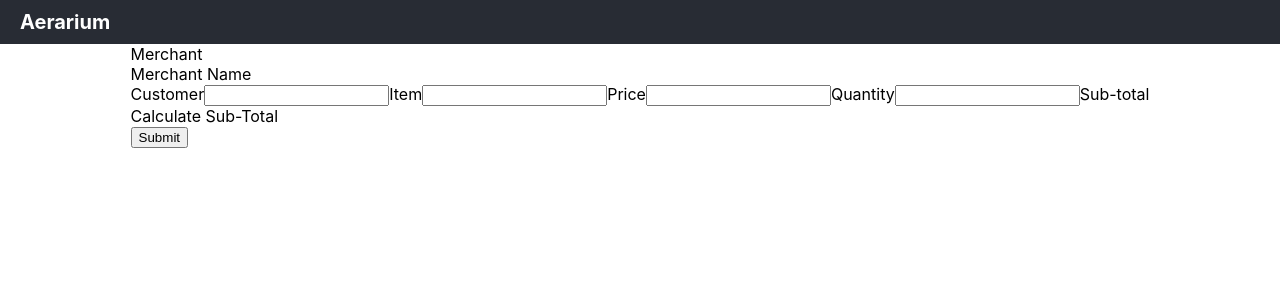
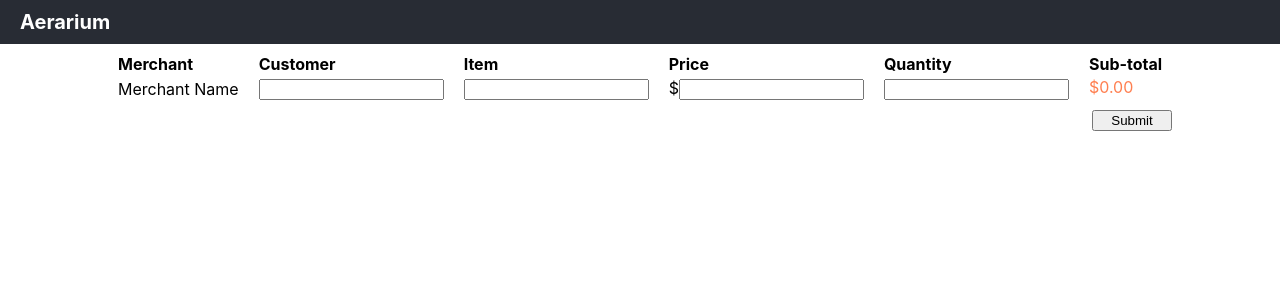
Before and after one commit to julesnuggy/invoice-ui, a React (Create React App) app: page /create-invoice in a window 1280 px wide. Shown: the top 300 px of the page. Built offline with nearby package versions, Linux system fonts and the light colour scheme.

Commit message:
Style invoice line item

```diff
--- a/src/Pages/CreateInvoice.tsx
+++ b/src/Pages/CreateInvoice.tsx
@@ -1,15 +1,29 @@
 import React, { useState } from 'react';
+import styles from '../styles/CreateInvoice.module.scss';
 
 const CreateInvoice = () => {
   const [customer, setCustomer] = useState('');
   const [item, setItem] = useState('');
   const [quantity, setQuantity] = useState(0);
   const [price, setPrice] = useState(0);
+  const [subTotal, setSubTotal] = useState(0);
+
+  const handleItemPriceChange = (e: any) => {
+    const input = Number(e.target.value);
+    const newPrice = Number(input.toFixed(2));
+    setPrice(newPrice);
+    setSubTotal(newPrice * quantity);
+  };
+
+  const handleItemQuantityChange = (e: any) => {
+    const newQuantity = Number(e.target.value);
+    setQuantity(newQuantity);
+    setSubTotal(price * newQuantity);
+  };
 
   const handleSubmit = () => {
-    const data = {customer, item, quantity, price};
-    console.log(data);
-    console.log(JSON.stringify(data));
+    const data = {customer, item, quantity, price, subTotal};
+
     fetch('http://localhost:9000/invoice', {
       method: 'POST',
       mode: 'cors',
@@ -29,25 +43,33 @@ const CreateInvoice = () => {
   };
 
   return <>
-    <form onSubmit={handleSubmit}>
+    <form onSubmit={handleSubmit} className={styles.createInvoiceForm}>
+      <div className={styles.invoiceLineItem}>
+        <div className={styles.invoiceLineItemDetail}>
           <label>Merchant</label>
           <div>Merchant Name</div>
-
+        </div>
+        <div className={styles.invoiceLineItemDetail}>
           <label>Customer</label>
           <input onChange={e => setCustomer(e.target.value)} />
-
+        </div>
+        <div className={styles.invoiceLineItemDetail}>
           <label>Item</label>
           <input onChange={e => setItem(e.target.value)} />
-
+        </div>
+        <div className={styles.invoiceLineItemDetail}>
           <label>Price</label>
-      <input onChange={e => setPrice(Number(e.target.value))} />
-
+          <span>$<input onChange={handleItemPriceChange} /></span>
+        </div>
+        <div className={styles.invoiceLineItemDetail}>
           <label>Quantity</label>
-      <input onChange={e => setQuantity(Number(e.target.value))} />
-
+          <input onChange={handleItemQuantityChange} />
+        </div>
+        <div className={styles.invoiceLineItemDetail}>
           <label>Sub-total</label>
-      <div>Calculate Sub-Total</div>
-
+          <div className={styles.subTotal}>${subTotal.toFixed(2)}</div>
+        </div>
+      </div>
       <button>Submit</button>
     </form>
   </>
--- /dev/null
+++ b/src/styles/CreateInvoice.module.scss
@@ -0,0 +1,34 @@
+.createInvoiceForm {
+  display: flex;
+  flex-direction: column;
+
+  & > .invoiceLineItem {
+    display: flex;
+    flex-direction: row;
+
+    & > .invoiceLineItemDetail {
+      display: flex;
+      flex-direction: column;
+      margin: 10px;
+
+      & > label {
+        font-weight: bold;
+        margin-bottom: 5px;
+
+        & ~ span {
+          line-height: 1;
+        }
+      }
+
+      & > .subTotal {
+        line-height: 1;
+        color: coral;
+      }
+    }
+  }
+
+  & > button {
+    width: 80px;
+    align-self: flex-end;
+  }
+}
```
Lines whose indentation alone changed are shown as unchanged.
